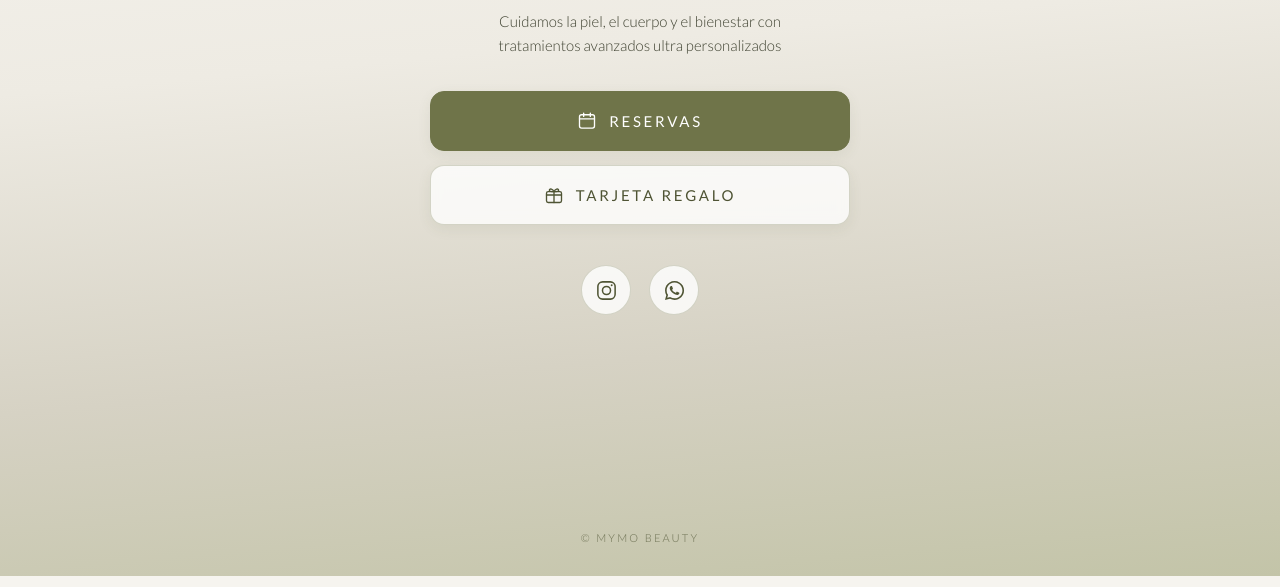
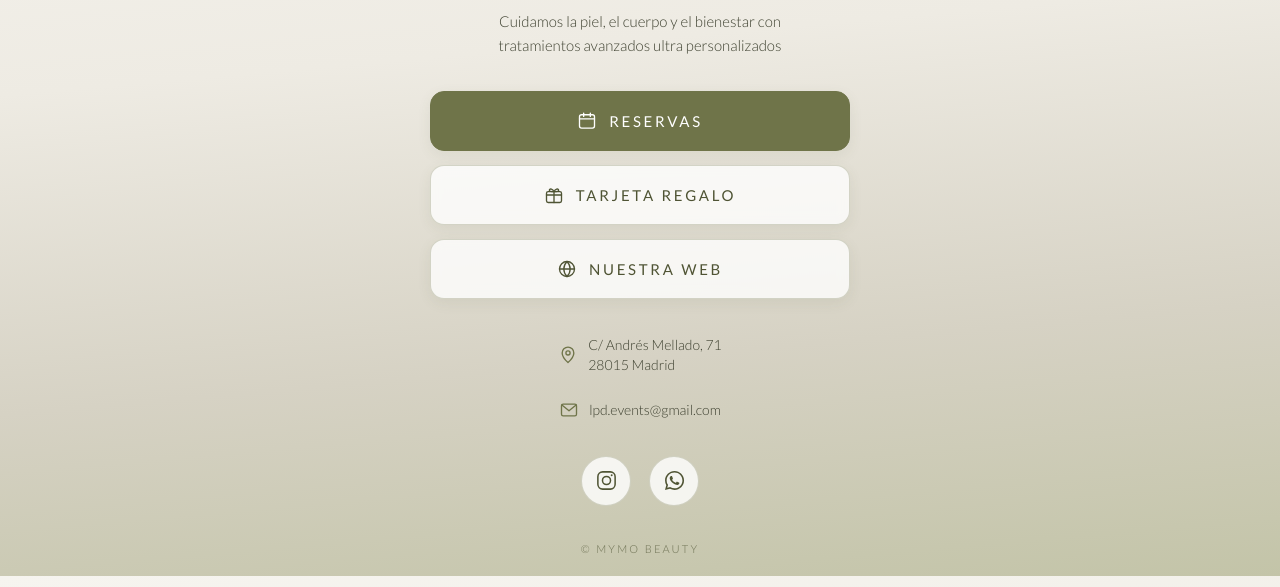
Before and after one commit to ItxasGG/mymo.linktree, a plain HTML site: page index.html in a window 1280 px wide. Shown: the part 224-811 px from the top of the page. Drawn offline with Linux system fonts and the light colour scheme.

Commit message:
Añadir botón web, dirección y correo de contacto
Co-Authored-By: Claude Opus 5.5 <noreply@anthropic.com>

```diff
--- a/index.html
+++ b/index.html
@@ -143,9 +143,36 @@
       outline-offset: 3px;
     }
 
+    /* ---------- Dirección y correo ---------- */
+    .info {
+      margin-top: 30px;
+      display: flex;
+      flex-direction: column;
+      align-items: center;
+      gap: 12px;
+      font-style: normal;
+    }
+
+    .info-linea {
+      display: inline-flex;
+      align-items: center;
+      gap: 10px;
+      padding: 6px 10px;
+      border-radius: 10px;
+      color: var(--texto);
+      font-size: 14px;
+      line-height: 1.45;
+      text-align: left;
+      text-decoration: none;
+      -webkit-tap-highlight-color: transparent;
+    }
+    .info-linea svg { width: 20px; height: 20px; flex-shrink: 0; color: var(--verde); }
+    .info-linea:hover span { text-decoration: underline; text-underline-offset: 3px; }
+    .info-linea:focus-visible { outline: 3px solid var(--verde-oscuro); outline-offset: 2px; }
+
     /* ---------- Redes ---------- */
     .redes {
-      margin-top: 40px;
+      margin-top: 30px;
       display: flex;
       gap: 18px;
       justify-content: center;
@@ -209,7 +236,30 @@
           Tarjeta regalo
         </a>
       </li>
+      <li>
+        <a class="boton" href="https://www.mymoestetica.com/" target="_blank" rel="noopener">
+          <svg viewBox="0 0 24 24" fill="none" stroke="currentColor" stroke-width="1.6" stroke-linecap="round" stroke-linejoin="round" aria-hidden="true">
+            <circle cx="12" cy="12" r="9"/><path d="M3 12h18M12 3c2.5 2.6 3.8 5.6 3.8 9s-1.3 6.4-3.8 9c-2.5-2.6-3.8-5.6-3.8-9S9.5 5.6 12 3Z"/>
+          </svg>
+          Nuestra web
+        </a>
+      </li>
     </ul>
+
+    <address class="info">
+      <a class="info-linea" href="https://www.google.com/maps/search/?api=1&amp;query=Calle+Andr%C3%A9s+Mellado+71%2C+28015+Madrid" target="_blank" rel="noopener">
+        <svg viewBox="0 0 24 24" fill="none" stroke="currentColor" stroke-width="1.6" stroke-linecap="round" stroke-linejoin="round" aria-hidden="true">
+          <path d="M12 21s-7-6.2-7-11.5a7 7 0 0 1 14 0C19 14.8 12 21 12 21Z"/><circle cx="12" cy="9.5" r="2.5"/>
+        </svg>
+        <span>C/ Andrés Mellado, 71<br>28015 Madrid</span>
+      </a>
+      <a class="info-linea" href="mailto:lpd.events@gmail.com">
+        <svg viewBox="0 0 24 24" fill="none" stroke="currentColor" stroke-width="1.6" stroke-linecap="round" stroke-linejoin="round" aria-hidden="true">
+          <rect x="3" y="5" width="18" height="14" rx="2"/><path d="m3.5 6 8.5 7 8.5-7"/>
+        </svg>
+        <span>lpd.events@gmail.com</span>
+      </a>
+    </address>
 
     <nav class="redes" aria-label="Redes sociales">
       <a class="red" href="https://www.instagram.com/mymoestetica/" target="_blank" rel="noopener" aria-label="Instagram">
```
